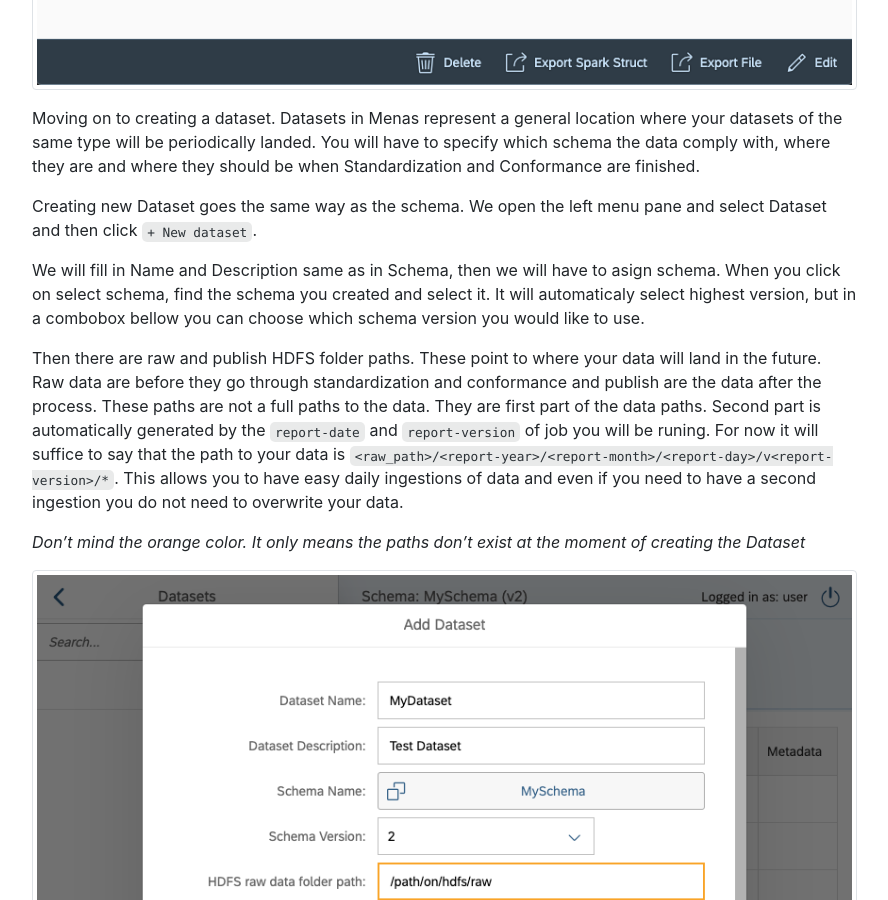
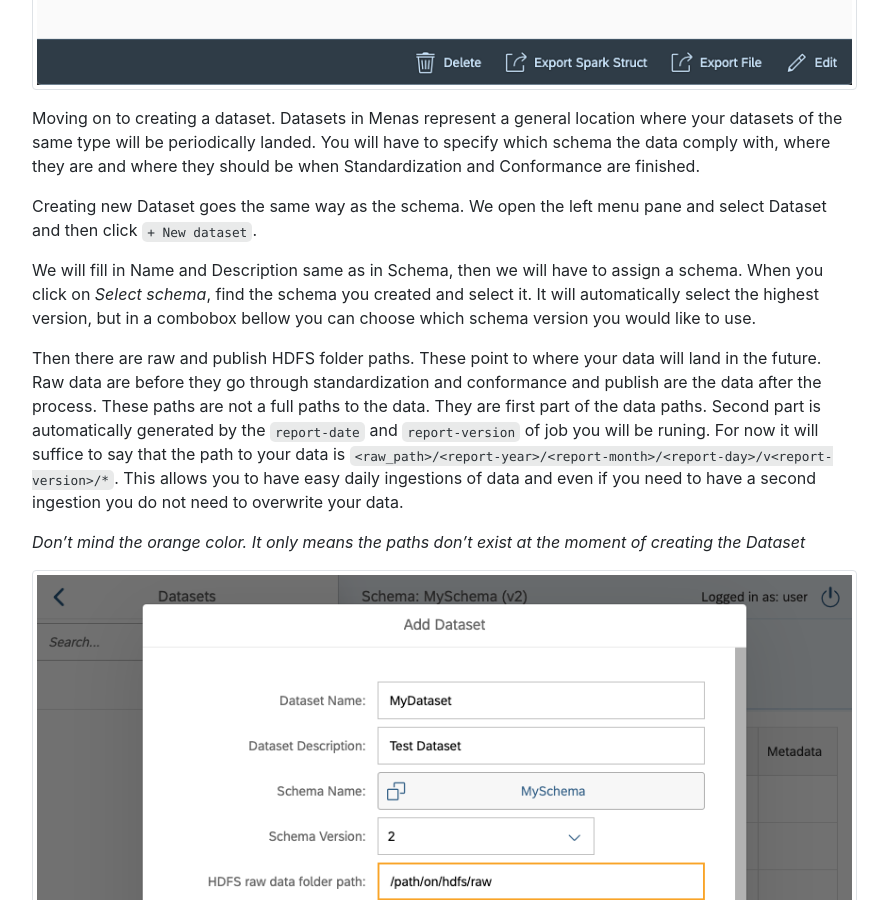
Before and after one commit to AbsaOSS/enceladus, a Jekyll site: the page built from _docs/2.0.0/usage/menas-quick-start.md, in a window 1280 px wide and 900 px high, scrolled down 8166 px. Shown: the whole window, without its empty margins (338-1226 px from the left). Built offline with Jekyll 4.4.1, drawn with Linux system fonts in a browser that asks for light colours; nearby versions of some CDN libraries.

Commit message:
Update _docs/2.0.0/usage/menas-quick-start.md
Co-authored-by: Daniel K <dk1844@gmail.com>

```diff
--- a/_docs/2.0.0/usage/menas-quick-start.md
+++ b/_docs/2.0.0/usage/menas-quick-start.md
@@ -68,7 +68,7 @@
 
 Creating new Dataset goes the same way as the schema. We open the left menu pane and select Dataset and then click `+ New dataset`.
 
-We will fill in Name and Description same as in Schema, then we will have to asign schema. When you click on select schema, find the schema you created and select it. It will automaticaly select highest version, but in a combobox bellow you can choose which schema version you would like to use.
+We will fill in Name and Description same as in Schema, then we will have to assign a schema. When you click on _Select schema_, find the schema you created and select it. It will automatically select the highest version, but in a combobox bellow you can choose which schema version you would like to use.
 
 Then there are raw and publish HDFS folder paths. These point to where your data will land in the future. Raw data are before they go through standardization and conformance and publish are the data after the process. These paths are not a full paths to the data. They are first part of the data paths. Second part is automatically generated by the `report-date` and `report-version` of job you will be runing. For now it will suffice to say that the path to your data is `<raw_path>/<report-year>/<report-month>/<report-day>/v<report-version>/*`. This allows you to have easy daily ingestions of data and even if you need to have a second ingestion you do not need to overwrite your data.
 
```
